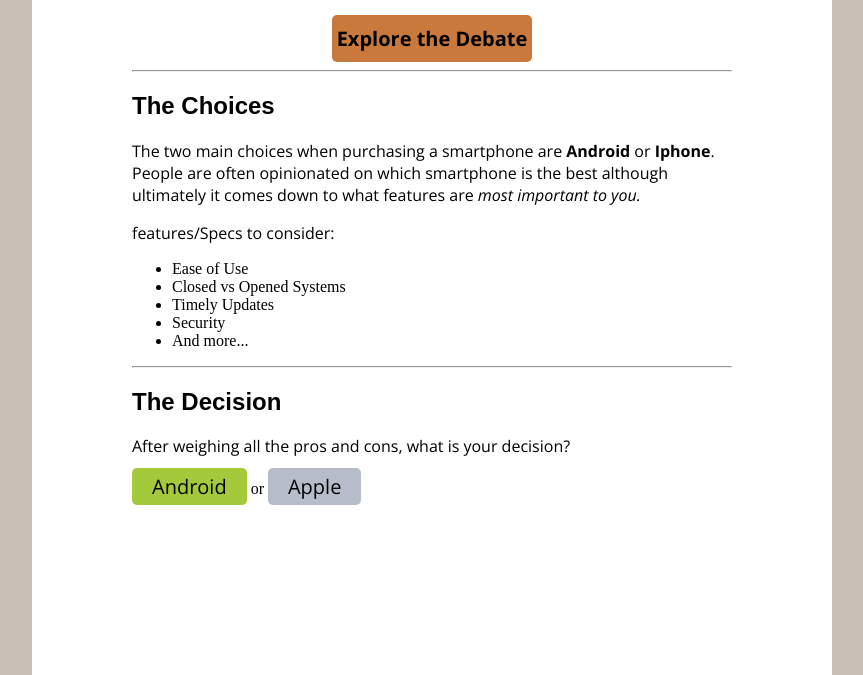
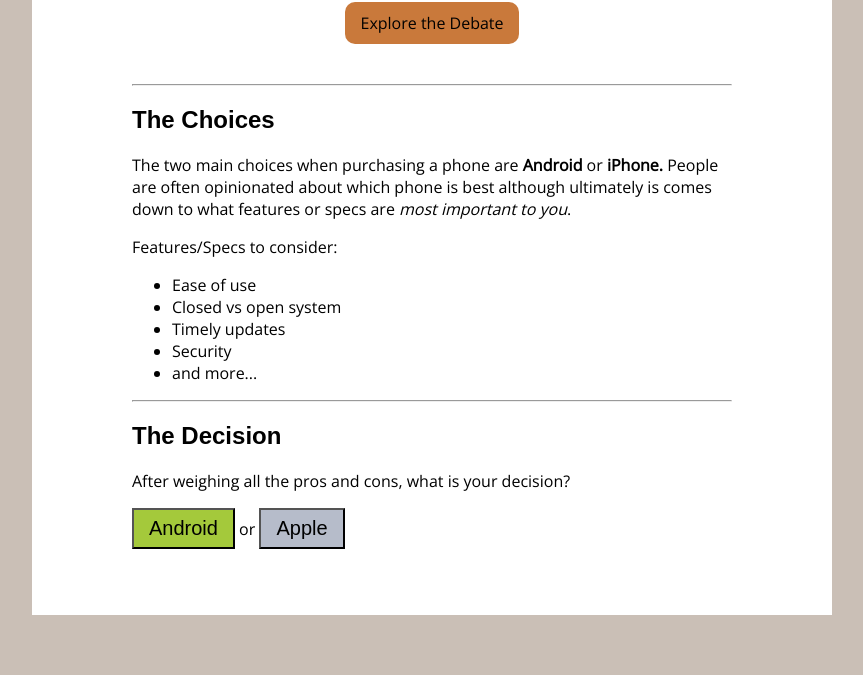
Before and after one commit to EmilyGaucher/AndroidVsApple, a plain HTML site: page index.html in a window 1280 px wide. Shown: the part 339-1014 px from the top of the page, without its empty margins (208-1071 px from the left). After the commit the page ends 954 px from the top, so only its background shows below. Drawn offline with nearby package versions, Linux system fonts and the light colour scheme; a web font is replaced by a local one.

Commit message:
Add files via upload

```diff
--- a/index.html
+++ b/index.html
@@ -1,74 +1,58 @@
 <!DOCTYPE html>
-<html lang="en">
+<html id="html">
   <head>
-    <title>Android Vs Apple</title>
-    <link rel="stylesheet" href="style.css" />
     <link rel="preconnect" href="https://fonts.googleapis.com" />
     <link rel="preconnect" href="https://fonts.gstatic.com" crossorigin />
     <link
-      href="https://fonts.googleapis.com/css2?family=Open+Sans:ital,wght@0,300..800;1,300..800&display=swap"
+      href="https://fonts.googleapis.com/css2?family=Open+Sans&family=Proza+Libre&display=swap"
       rel="stylesheet"
     />
-    <link rel="preconnect" href="https://fonts.googleapis.com" />
-    <link rel="preconnect" href="https://fonts.gstatic.com" crossorigin />
-    <link
-      href="https://fonts.googleapis.com/css2?family=Open+Sans:ital,wght@0,300..800;1,300..800&family=Proza+Libre:ital,wght@0,400;0,500;0,600;0,700;0,800;1,400;1,500;1,600;1,700;1,800&display=swap"
-      rel="stylesheet"
-    />
+    <meta charset="utf-8" />
+    <meta name="viewport" content="width=device-width" />
+    <title>repl.it</title>
+    <link href="style.css" rel="stylesheet" type="text/css" />
+    <script defer src="script.js"></script>
   </head>
-  <body>
-    <p id="Image">
-      <img src="appleandroid-img/Android-vs-Apple.jpg" alt="apple vs android" />
+  <body id="body">
+    <p class="center">
+      <img id="logo" src="images/Android-vs-Apple.jpg" alt="andvsapple image" />
     </p>
 
-    <h2 class="debate">
+    <p class="center bottom">
       <a
-        target="_blank"
-        href="'https://www.computerworld.com/article/2468474/iphone-vs-android-which-is-better-for-you.html'"
+        id="link"
+        href="https://www.computerworld.com/article/2468474/iphone-vs-android-which-is-better-for-you.html"
         >Explore the Debate</a
       >
-    </h2>
+    </p>
 
     <hr />
 
-    <h2 class="title">The Choices</h2>
+    <h2>The Choices</h2>
 
     <p>
-      The two main choices when purchasing a smartphone are <b>Android</b> or
-      <b>Iphone</b>. People are often opinionated on which smartphone is the
-      best although ultimately it comes down to what features are
-      <i>most important to you.</i>
+      The two main choices when purchasing a phone are <b>Android</b> or
+      <b>iPhone.</b> People are often opinionated about which phone is best
+      although ultimately is comes down to what features or specs are
+      <i>most important to you</i>.
     </p>
 
-    <p>features/Specs to consider:</p>
+    <p>Features/Specs to consider:</p>
+
     <ul>
-      <li>Ease of Use</li>
-      <li>Closed vs Opened Systems</li>
-      <li>Timely Updates</li>
+      <li>Ease of use</li>
+      <li>Closed vs open system</li>
+      <li>Timely updates</li>
       <li>Security</li>
-      <li>And more...</li>
+      <li>and more...</li>
     </ul>
 
     <hr />
-
-    <h2 class="title">The Decision</h2>
-
+    <h2>The Decision</h2>
     <p>After weighing all the pros and cons, what is your decision?</p>
 
-    <a
-      target="_blank"
-      href="'https://www.computerworld.com/article/2468474/iphone-vs-android-which-is-better-for-you.html'"
-      id="android"
-      >Android</a
-    >
-
-    or
-
-    <a
-      target="_blank"
-      href="'https://www.computerworld.com/article/2468474/iphone-vs-android-which-is-better-for-you.html'"
-      id="apple"
-      >Apple</a
-    >
+    <p>
+      <button id="android">Android</button> or <button id="apple">Apple</button>
+    </p>
   </body>
 </html>
--- /dev/null
+++ b/script.js
@@ -0,0 +1,63 @@
+// Controlling CSS & Attributes from JS
+
+// document.getElementById("some-id").style; // Accesses CSS rule for "some-id" element
+
+// document.getElementById("some-id").style.border = "2px soid black";
+
+// document.getElementById("some-image").src = "images/newpic.jpg"; // Changes an image ;
+
+// document.getElementById("some-a-tag").href = "http://newlink.com" // Changes the hyperlink
+
+// Changing an Image ve Adding a New Image
+// To add an image where there wasnt one before you need a container for the image un HTML
+// Containers are empty <p>, <h1>, <div> elements.
+// For E.g. In HTML: <div id="img-container"> dog </div>
+
+// document.getElementById("img-container").innerHTML =
+//   "<img scr='images/pic.jpg' >";
+
+// Apple vs Android
+
+// Android
+document.getElementById("android").addEventListener("click", androidHome);
+
+function androidHome() {
+  // Change the 'Android vs Apple' image to the Android Logo in the images folder
+  document.getElementById("logo").src = "images/Android-Logo.jpg";
+  // Change the 'Explore the Debate' link so that the link says 'Android Home'
+  document.getElementById("link").innerHTML = "Android Home";
+  // Change the 'Explore the Debate' link so that the background color is #a4c93b
+  document.getElementById("link").style.background = "#a4c93b";
+  //   Change the 'Explore the Debate' link so that the href is now 'https://www.android.com/;
+  document.getElementById("link").href = "https://www.android.com/";
+  //   Change the background color of the html to #a4c93b
+  document.getElementById("html").style.background = "#a4c93b";
+  //   Change the base font-family to 'Roboto', sans-serif
+  document.getElementById("body").style.fontFamily = "'Roboto', sans-serif";
+  //   Add the class 'active' to the Android button.
+  document.getElementById("android").classList.add("redborder");
+  //   Remove the class 'active' from the Apple button.
+  document.getElementById("apple").classList.remove("redborder");
+}
+
+// Apple
+document.getElementById("apple").addEventListener("click", appleHome);
+
+function appleHome() {
+  // Change the 'Android vs Apple' image to the Apple Logo in the images folder
+  document.getElementById("logo").src = "images/Apple-Logo.jpg";
+  // Change the 'Explore the Debate' link so that the link says 'Apple Home'
+  document.getElementById("link").innerHTML = "Apple Home";
+  // Change the 'Explore the Debate' link so that the background color is #b6bcca
+  document.getElementById("link").style.background = "#b6bcca";
+  // Change the 'Explore the Debate' link so that the href is now 'https://www.apple.com/;
+  document.getElementById("link").href = "https://apple.com/";
+  // Change the background color of the body to #b6bcca
+  document.getElementById("html").style.background = "#b6bcca";
+  // Change the base font family to 'Brygada 1918', serif
+  document.getElementById("body").style.fontFamily = "'Brygada 1918', serif";
+  // Add the class 'active' to the Apple button.
+  document.getElementById("apple").classList.add("redborder");
+  // Remove the class 'active' from the Android button.
+  document.getElementById("android").classList.remove("redborder");
+}
--- a/style.css
+++ b/style.css
@@ -1,70 +1,53 @@
 html {
-  background-color: #cabfb6;
+  background: #cabfb6;
 }
 
 body {
   width: 600px;
-  padding-left: 100px;
-  padding-right: 100px;
+  padding: 50px 100px;
+  background: white;
   margin: 0px auto;
-  background-color: white;
-  padding-bottom: 175px;
-}
-
-.debate {
-  background-color: #c9793b;
-  width: 200px;
-  text-align: center;
-  margin: 0px auto;
-  color: black;
-  text-decoration: none;
-  border-radius: 5px;
-
-  padding-top: 10px;
-  padding-bottom: 10px;
+  font-family: "Open Sans", sans-serif;
 }
 
 img {
-  width: 600px;
+  width: 500px;
 }
 
-#Image {
+.center {
   text-align: center;
 }
 
 a {
+  background: #c9793b;
   color: black;
+  padding: 10px 15px;
+  border-radius: 10px;
   text-decoration: none;
-  font-size: 20px;
-  text-align: center;
-  font-family: "Open Sans", sans-serif;
-}
-p {
-  font-family: "Open Sans", sans-serif;
 }
 
-.title {
+h2 {
   font-family: "Proza Libre", sans-serif;
 }
 
+.bottom {
+  margin-bottom: 50px;
+}
+
+button {
+  padding: 7px 15px;
+  cursor: pointer;
+  font-size: 20px;
+}
+
 #android {
-  background-color: #a4c93b;
-  width: 250px;
-  border-radius: 5px;
-  font-size: 20px;
-  padding-top: 5px;
-  padding-bottom: 5px;
-  padding-left: 20px;
-  padding-right: 20px;
+  background: #a4c93b;
 }
 
 #apple {
-  background-color: #b6bcca;
-  width: 300px;
-  border-radius: 5px;
-  font-size: 20px;
-  padding-top: 5px;
-  padding-bottom: 5px;
-  padding-left: 20px;
-  padding-right: 20px;
+  background: #b6bcca;
 }
+
+.redborder {
+  border: 2px solid red;
+}
```
Also changed, not shown: images/Android-Logo.jpg (added), images/Android-vs-Apple.jpg (added), images/Apple-Logo.jpg (added), images/android-vs-apple-screenshot.png (added), 1 other file.
